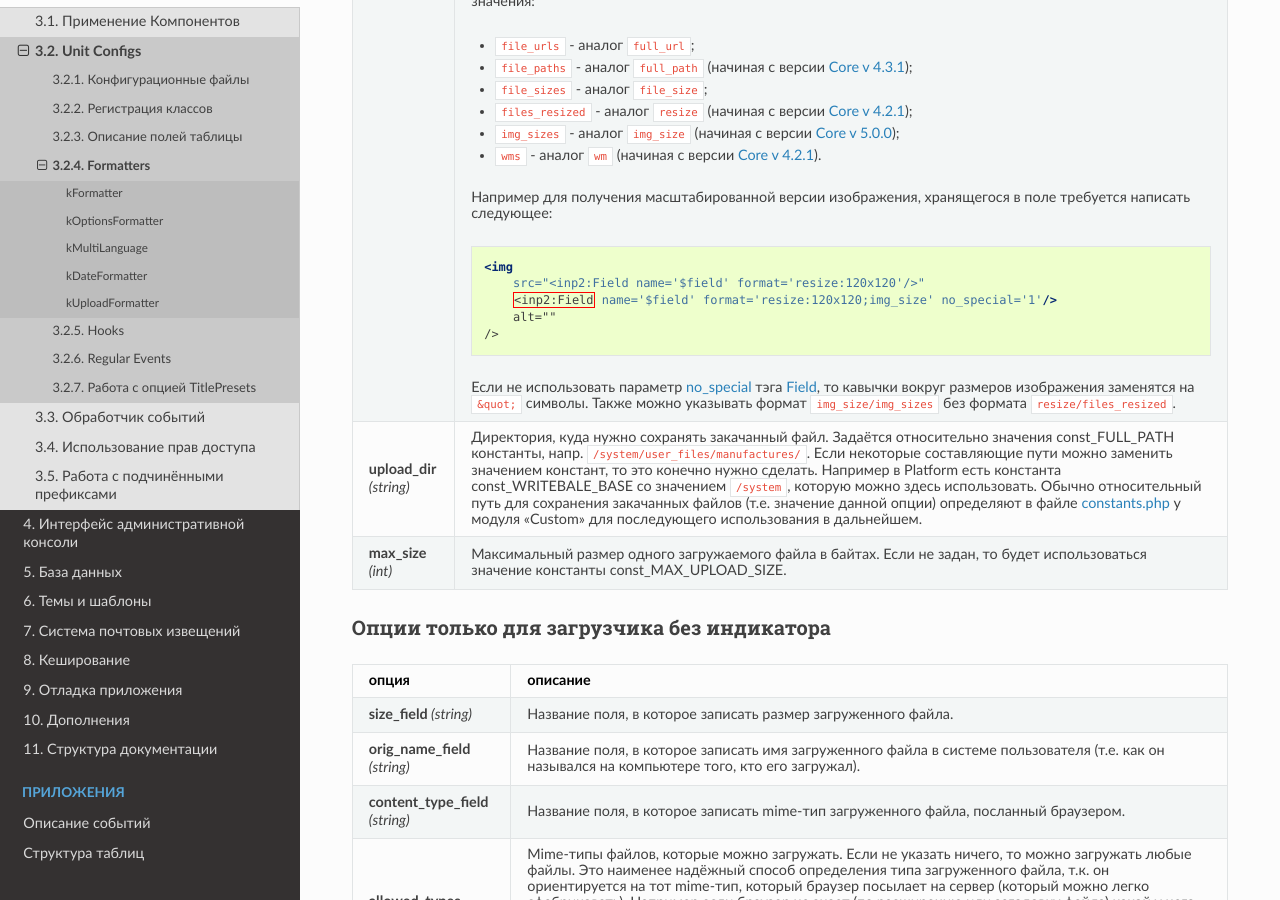
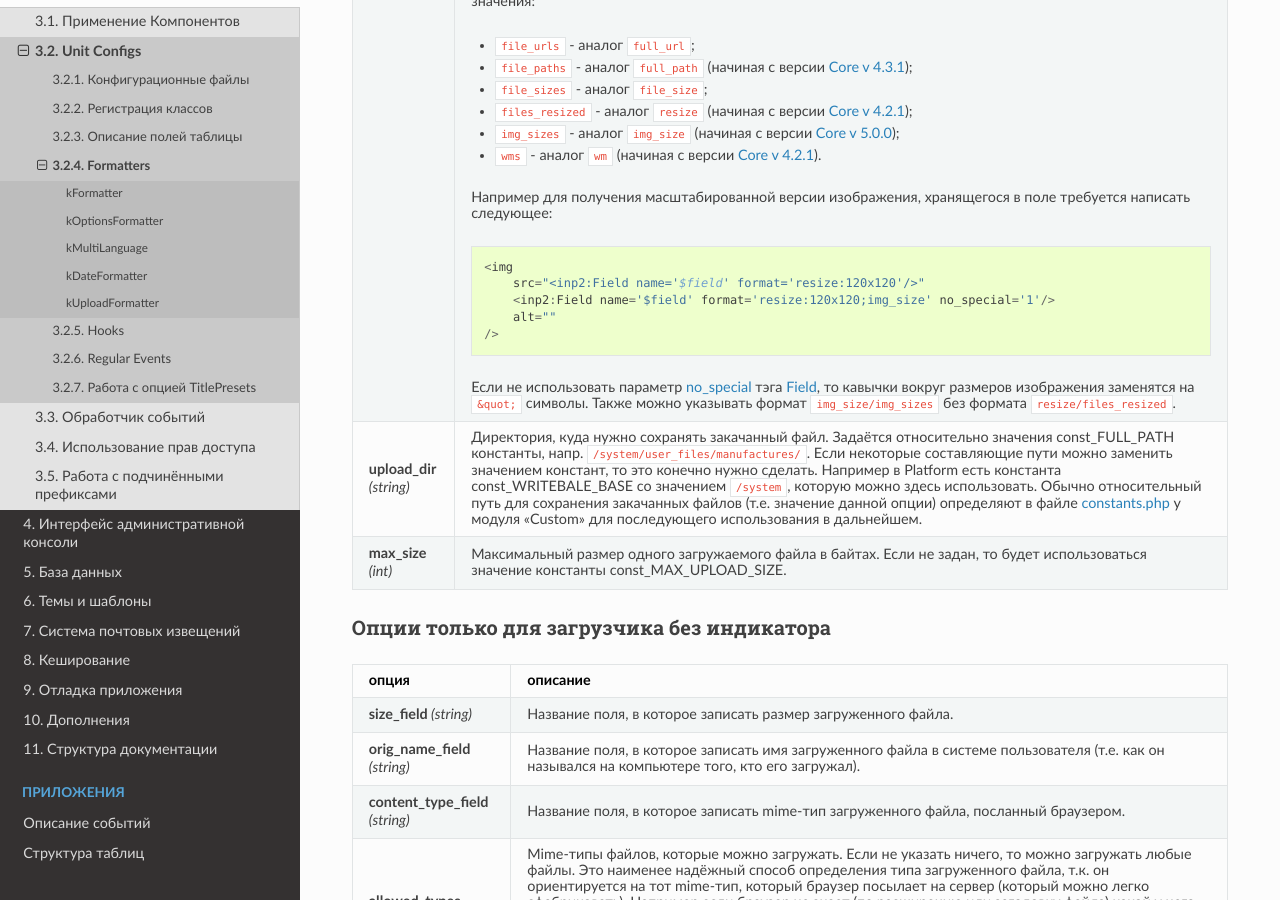
Before and after one commit to in-portal/guide-ru, a Sphinx documentation site: the page built from docs/components/unit_configs/formatters.rst, in a window 1280 px wide and 900 px high, scrolled down 7020 px. Built offline with Sphinx 7.4.7 and the Read the Docs theme 3.1.0, drawn with Linux system fonts in a browser that asks for light colours; part of the change alters nothing that is shown.

```diff
--- a/docs/components/unit_configs/formatters.rst
+++ b/docs/components/unit_configs/formatters.rst
@@ -424,7 +424,7 @@ kUploadFormatter
 |                      | Например для получения масштабированной версии изображения, хранящегося в поле требуется       |
 |                      | написать следующее:                                                                            |
 |                      |                                                                                                |
-|                      | .. code:: xml                                                                                  |
+|                      | .. code::                                                                                      |
 |                      |                                                                                                |
 |                      |    <img                                                                                        |
 |                      |        src="<inp2:Field name='$field' format='resize:120x120'/>"                               |
```
